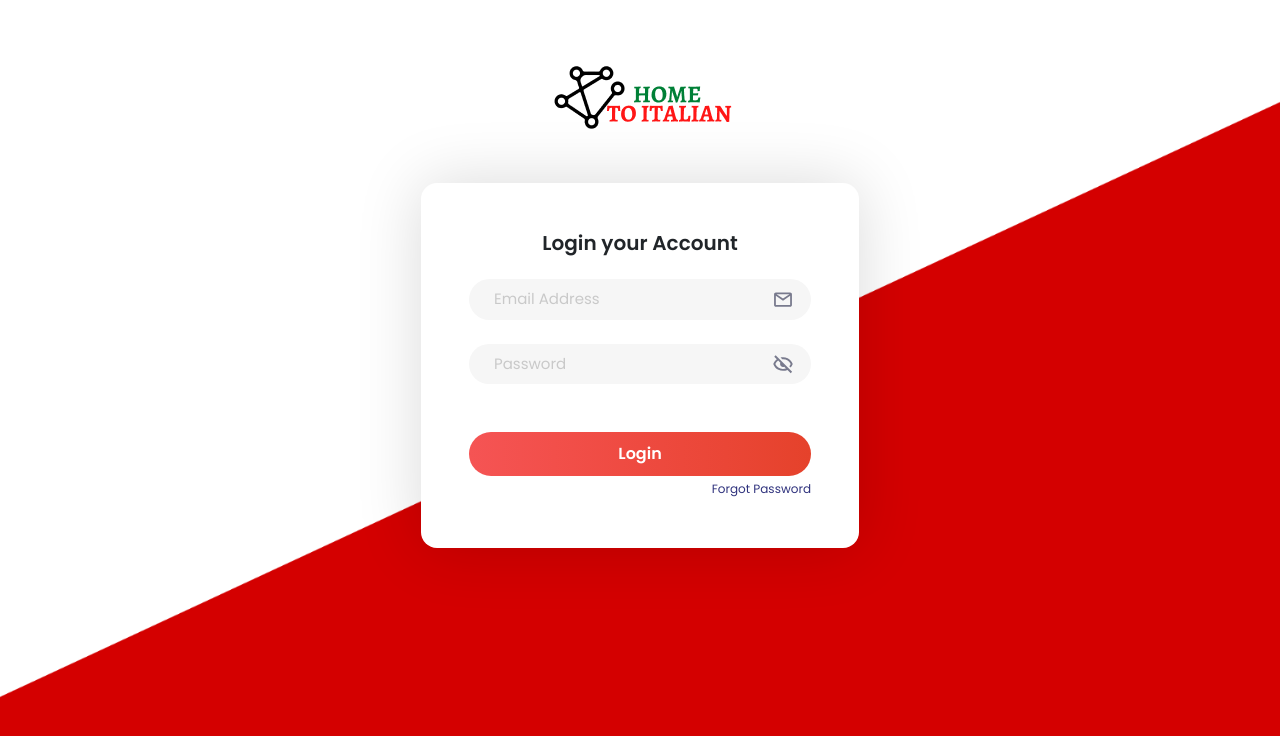
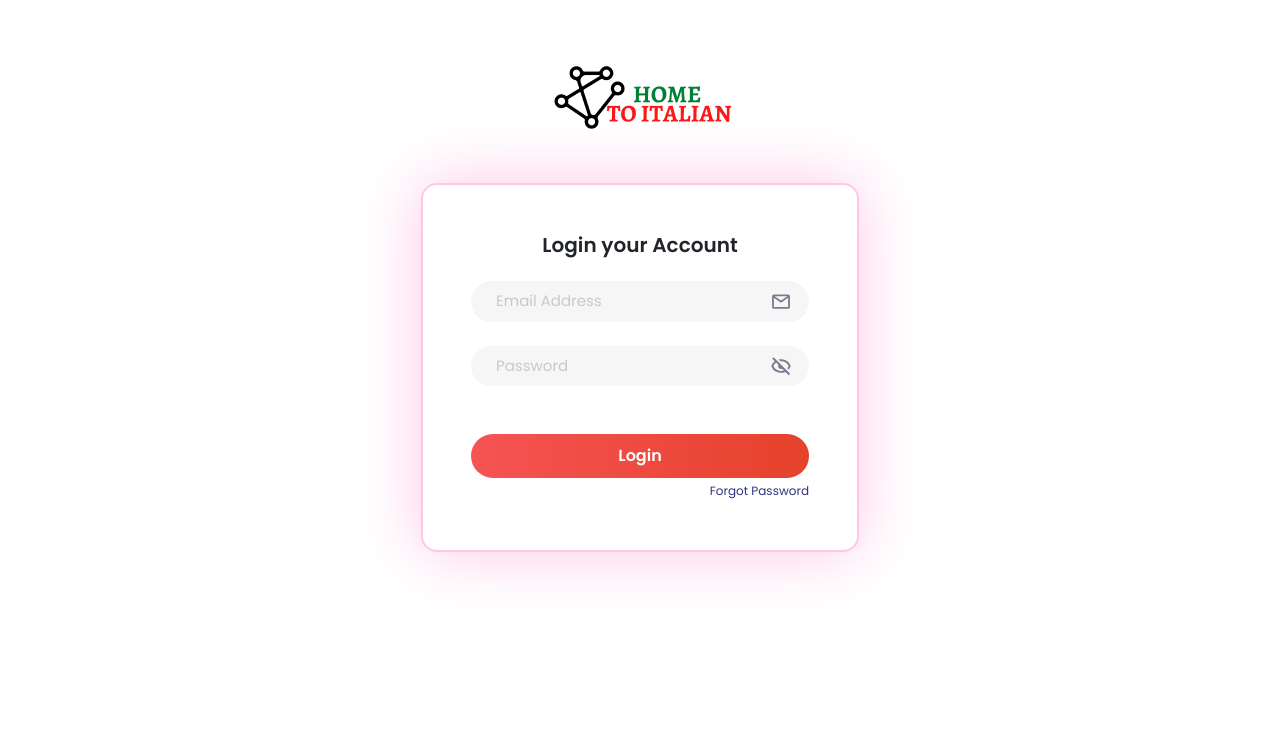
Before and after one commit to Zenid18/homeinstructorpanel, a React (Vite) app: page / in a window 1280 px wide. Shown: the top 736 px of the page. Built offline with nearby package versions, Linux system fonts and the light colour scheme.

Commit message:
hide  background image

```diff
--- a/src/assets/sass/pages/_login.scss
+++ b/src/assets/sass/pages/_login.scss
@@ -1,12 +1,13 @@
 .login-section {
-  background: url("/images/login-bg.png") no-repeat center center;
+  // background: url("/images/login-bg.png") no-repeat center center;
 
   .login-box {
     width: 470px;
 
     .login-inner-box {
       background-color: var(--white);
-      box-shadow: rgba(0, 0, 0, 0.15) 0px 0px 65px 0px;
+      box-shadow: var(--pink) 0px 0px 65px 0px;
+      border: 2px solid var(--pink);
 
       h2 {
         font-size: var(--fs-20);
```
